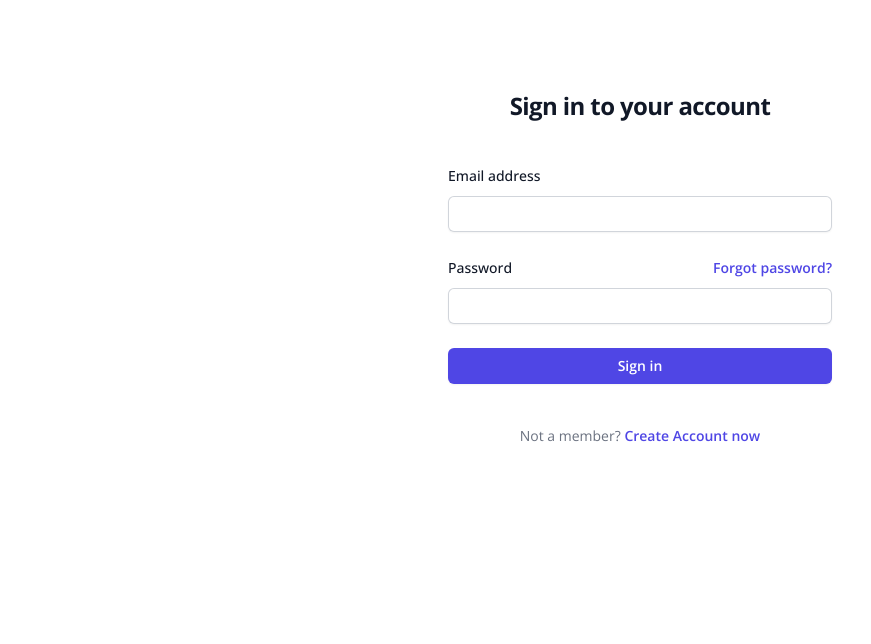
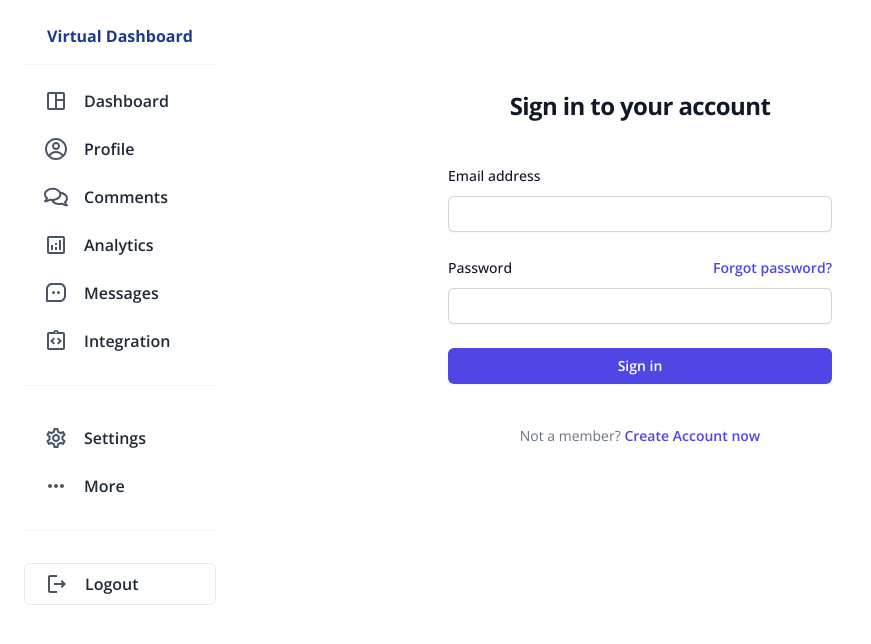
Before and after one commit to HMaroba/nextjs-tailwind, a Next.js app: page / in a window 1280 px wide. Shown: the top 644 px of the page, without its empty margins (0-871 px from the left). Built offline with nearby package versions, Linux system fonts and the light colour scheme.

Commit message:
Modified register page

```diff
--- a/package.json
+++ b/package.json
@@ -9,6 +9,7 @@
     "lint": "next lint"
   },
   "dependencies": {
+    "@headlessui/react": "^1.7.17",
     "axios": "^1.6.0",
     "next": "14.0.0",
     "react": "^18",
--- a/src/app/layout.tsx
+++ b/src/app/layout.tsx
@@ -1,6 +1,7 @@
 import type { Metadata } from 'next'
 import { Open_Sans } from 'next/font/google'
 import './globals.css'
+import SideNavbar from './pages/navigation/Sidebar'
 
 const inter = Open_Sans({ subsets: ['latin'] })
 
@@ -16,7 +17,11 @@ export default function RootLayout({
 }) {
   return (
     <html lang="en">
-      <body className={inter.className}>{children}</body>
+
+      <body className={inter.className}>
+      <SideNavbar />
+        {children}
+        </body>
     </html>
   )
 }
--- /dev/null
+++ b/src/app/pages/navigation/Sidebar.tsx
@@ -0,0 +1,100 @@
+import React from "react";
+import { GiHamburgerMenu } from "react-icons/gi";
+import { Disclosure } from "@headlessui/react";
+import {
+  MdOutlineSpaceDashboard,
+  MdOutlineAnalytics,
+  MdOutlineIntegrationInstructions,
+  MdOutlineMoreHoriz,
+  MdOutlineSettings,
+  MdOutlineLogout,
+} from "react-icons/md";
+import { CgProfile } from "react-icons/cg";
+import { FaRegComments } from "react-icons/fa";
+import { BiMessageSquareDots } from "react-icons/bi";
+
+function SideNavbar() {
+  return (
+    <div>
+      <Disclosure as="nav">
+        <Disclosure.Button className="absolute top-4 right-4 inline-flex items-center peer justify-center rounded-md p-2 text-gray-800 hover:bg-gray-900 hover:text-white focus:outline-none focus:ring-2 focus:ring-inset focus:ring-white group">
+          <GiHamburgerMenu
+            className="block md:hidden h-6 w-6"
+            aria-hidden="true"
+          />
+        </Disclosure.Button>
+        <div className="p-6 w-1/2 h-screen bg-white z-20 fixed top-0 -left-96 lg:left-0 lg:w-60  peer-focus:left-0 peer:transition ease-out delay-150 duration-200">
+          <div className="flex flex-col justify-start item-center">
+            <h1 className="text-base text-center cursor-pointer font-bold text-blue-900 border-b border-gray-100 pb-4 w-full">
+              Virtual Dashboard
+            </h1>
+            <div className=" my-4 border-b border-gray-100 pb-4">
+              <div className="flex mb-2 justify-start items-center gap-4 pl-5 hover:bg-gray-900 p-2 rounded-md group cursor-pointer hover:shadow-lg m-auto">
+                <MdOutlineSpaceDashboard className="text-2xl text-gray-600 group-hover:text-white " />
+                <h3 className="text-base text-gray-800 group-hover:text-white font-semibold ">
+                  Dashboard
+                </h3>
+              </div>
+              <div className="flex  mb-2 justify-start items-center gap-4 pl-5 hover:bg-gray-900 p-2 rounded-md group cursor-pointer hover:shadow-lg m-auto">
+                <CgProfile className="text-2xl text-gray-600 group-hover:text-white " />
+                <h3 className="text-base text-gray-800 group-hover:text-white font-semibold ">
+                  Profile
+                </h3>
+              </div>
+              <div className="flex  mb-2 justify-start items-center gap-4 pl-5 hover:bg-gray-900 p-2 rounded-md group cursor-pointer hover:shadow-lg m-auto">
+                <FaRegComments className="text-2xl text-gray-600 group-hover:text-white " />
+                <h3 className="text-base text-gray-800 group-hover:text-white font-semibold ">
+                  Comments
+                </h3>
+              </div>
+              <div className="flex  mb-2 justify-start items-center gap-4 pl-5 hover:bg-gray-900 p-2 rounded-md group cursor-pointer hover:shadow-lg m-auto">
+                <MdOutlineAnalytics className="text-2xl text-gray-600 group-hover:text-white " />
+                <h3 className="text-base text-gray-800 group-hover:text-white font-semibold ">
+                  Analytics
+                </h3>
+              </div>
+              <div className="flex  mb-2 justify-start items-center gap-4 pl-5 hover:bg-gray-900 p-2 rounded-md group cursor-pointer hover:shadow-lg m-auto">
+                <BiMessageSquareDots className="text-2xl text-gray-600 group-hover:text-white " />
+                <h3 className="text-base text-gray-800 group-hover:text-white font-semibold ">
+                  Messages
+                </h3>
+              </div>
+              <div className="flex  mb-2 justify-start items-center gap-4 pl-5 hover:bg-gray-900 p-2 rounded-md group cursor-pointer hover:shadow-lg m-auto">
+                <MdOutlineIntegrationInstructions className="text-2xl text-gray-600 group-hover:text-white " />
+                <h3 className="text-base text-gray-800 group-hover:text-white font-semibold ">
+                  Integration
+                </h3>
+              </div>
+            </div>
+            {/* setting  */}
+            <div className=" my-4 border-b border-gray-100 pb-4">
+              <div className="flex mb-2 justify-start items-center gap-4 pl-5 hover:bg-gray-900 p-2 rounded-md group cursor-pointer hover:shadow-lg m-auto">
+                <MdOutlineSettings className="text-2xl text-gray-600 group-hover:text-white " />
+                <h3 className="text-base text-gray-800 group-hover:text-white font-semibold ">
+                  Settings
+                </h3>
+              </div>
+              <div className="flex mb-2 justify-start items-center gap-4 pl-5 hover:bg-gray-900 p-2 rounded-md group cursor-pointer hover:shadow-lg m-auto">
+                <MdOutlineMoreHoriz className="text-2xl text-gray-600 group-hover:text-white " />
+                <h3 className="text-base text-gray-800 group-hover:text-white font-semibold ">
+                  More
+                </h3>
+              </div>
+            </div>
+            {/* logout */}
+            <div className=" my-4">
+              <div className="flex mb-2 justify-start items-center gap-4 pl-5 border border-gray-200  hover:bg-gray-900 p-2 rounded-md group cursor-pointer hover:shadow-lg m-auto">
+                <MdOutlineLogout className="text-2xl text-gray-600 group-hover:text-white " />
+                <h3 className="text-base text-gray-800 group-hover:text-white font-semibold ">
+                  Logout
+                </h3>
+              </div>
+            </div>
+          </div>
+        </div>
+      </Disclosure>
+    </div>
+  );
+}
+
+export default SideNavbar;
```
Also changed, not shown: 1 other file (tests, documents, lock files or other folders).
